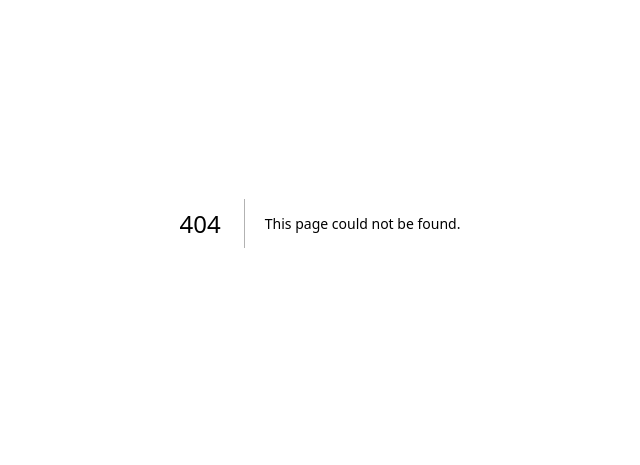
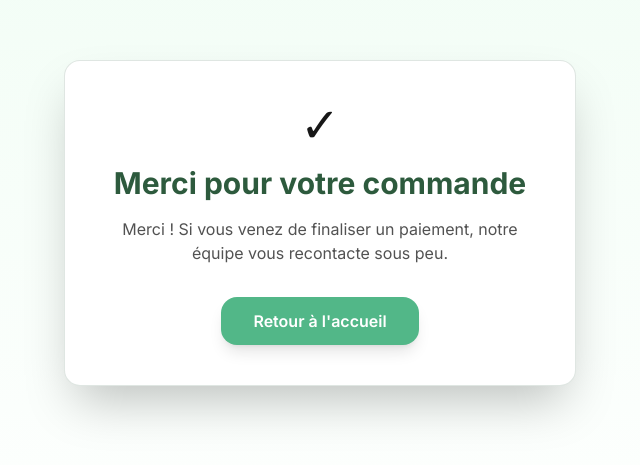
Before and after one commit to lembelembesylvain-debug/energia-conseil-site, a Next.js app: page /merci in a window 1280 px wide. Before the commit this address had no page. Shown: the part 177-642 px from the top of the page, without its empty margins (320-960 px from the left). Built offline with nearby package versions, Linux system fonts and the light colour scheme.

Commit message:
Stripe Checkout connecté

```diff
--- /dev/null
+++ b/src/app/merci/page.tsx
@@ -0,0 +1,39 @@
+import Link from "next/link";
+
+export const metadata = {
+  title: "Merci — ENERGIA-CONSEIL IA®",
+  description: "Votre paiement a été enregistré.",
+};
+
+export default async function MerciPage({
+  searchParams,
+}: {
+  searchParams: Promise<{ session_id?: string }>;
+}) {
+  const params = await searchParams;
+  const hasSession = Boolean(params.session_id);
+
+  return (
+    <main className="flex min-h-[100dvh] flex-col items-center justify-center bg-gradient-to-b from-[#f0fdf4] to-white px-4 py-16 text-center">
+      <div className="max-w-lg rounded-2xl border border-[#2d5a3d]/15 bg-white p-10 shadow-2xl">
+        <p className="text-5xl" aria-hidden>
+          ✓
+        </p>
+        <h1 className="mt-4 text-2xl font-bold text-[#2d5a3d] sm:text-3xl">
+          Merci pour votre commande
+        </h1>
+        <p className="mt-4 text-neutral-600">
+          {hasSession
+            ? "Votre paiement est confirmé. Vous recevrez très prochainement les instructions pour lancer votre audit énergétique IA."
+            : "Merci ! Si vous venez de finaliser un paiement, notre équipe vous recontacte sous peu."}
+        </p>
+        <Link
+          href="/"
+          className="mt-8 inline-flex rounded-2xl bg-[#52b788] px-8 py-3 font-semibold text-white shadow-lg transition hover:bg-[#40916c]"
+        >
+          Retour à l&apos;accueil
+        </Link>
+      </div>
+    </main>
+  );
+}
```
Also changed, not shown: 1 other file (tests, documents, lock files or other folders).
